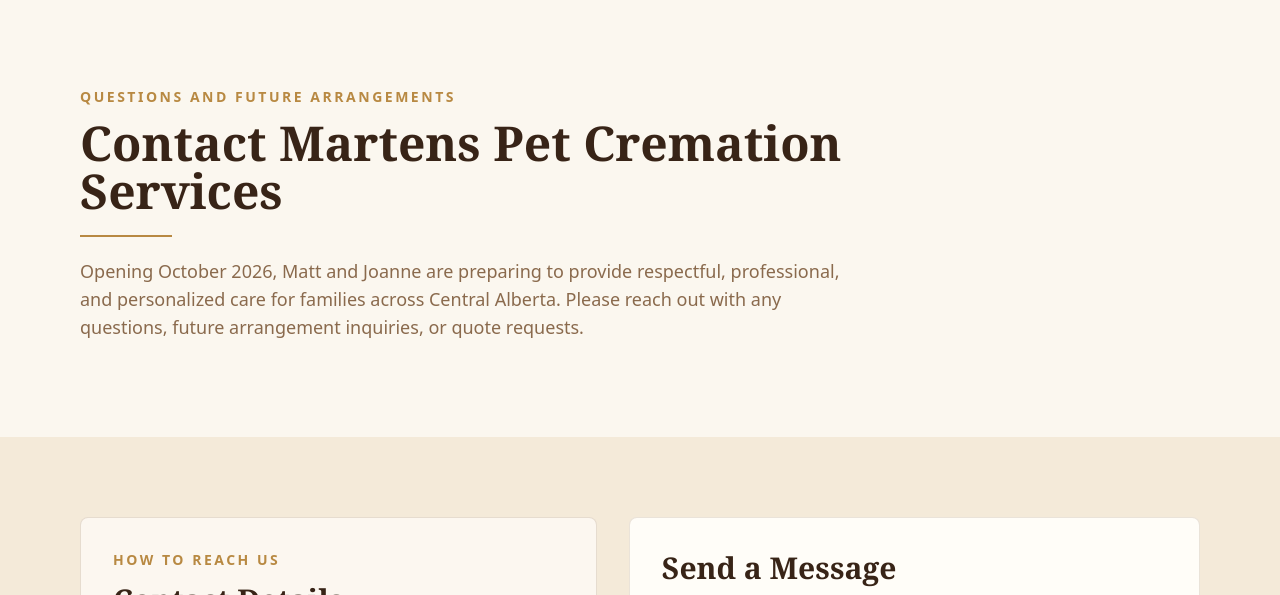
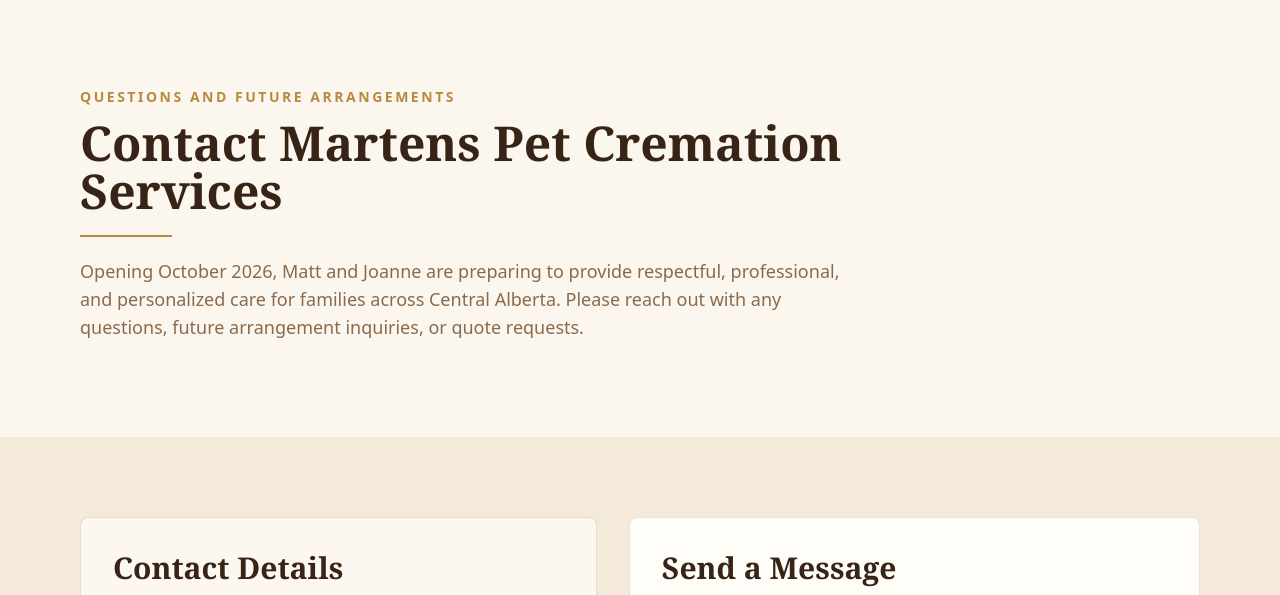
Before and after one commit to NicoleDesignAndCo/martens-design, a website built with Vite: page contact.html in a window 1280 px wide. Shown: the part 134-729 px from the top of the page. Built offline with nearby package versions, Linux system fonts and the light colour scheme.

Commit message:
Removed unecessary heading

```diff
--- a/contact.html
+++ b/contact.html
@@ -36,8 +36,7 @@
         <div class="container grid gap-8 lg:grid-cols-[minmax(0,.95fr)_minmax(0,1.05fr)] lg:items-start">
           <!-- ACF: contact_details -->
           <aside class="rounded-lg border border-[rgba(138,106,77,.2)] bg-[rgba(255,253,248,.72)] p-6 md:p-8">
-            <p class="text-sm font-bold uppercase tracking-[0.18em] text-[var(--gold)]">How to reach us</p>
-            <h2 class="mt-3 text-3xl font-bold">Contact Details</h2>
+            <h2 class="text-3xl font-bold">Contact Details</h2>
             <p class="mt-4 text-[var(--muted-brown)]">Matt and Joanne welcome questions about future arrangements, service options, and memorial products as Martens Pet Cremation Services prepares to open.</p>
 
             <div class="mt-8 grid gap-4 sm:grid-cols-2 lg:grid-cols-1">
```
